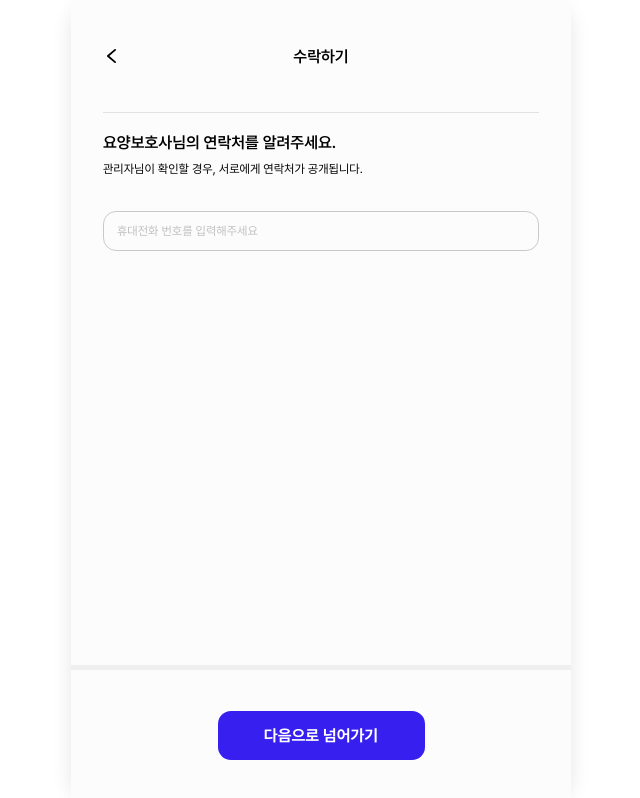
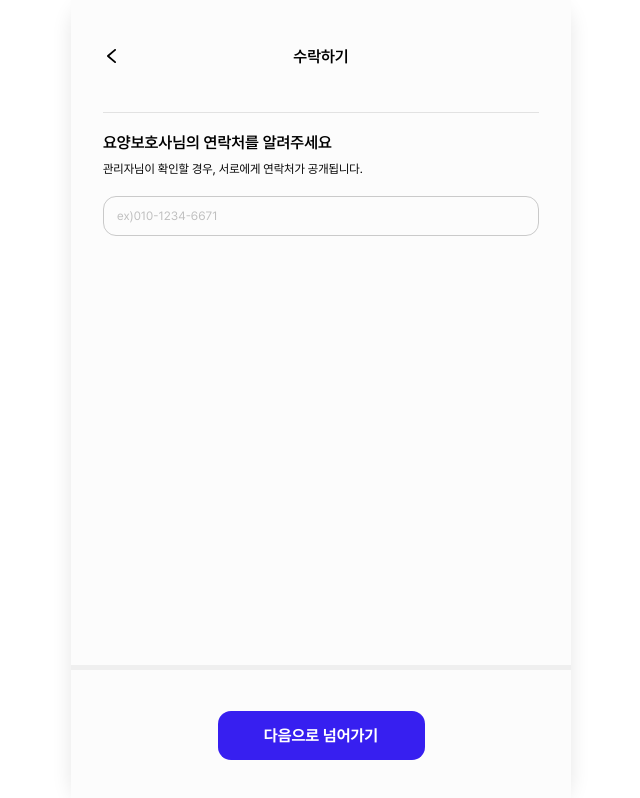
Before and after one commit to Maeum-Eum/Maeum-Eum-Front, a React (Vite) app: page /accept in a window 1280 px wide. Shown: the whole page, without its empty margins (319-959 px from the left). Built offline with nearby package versions, Linux system fonts and the light colour scheme.

Commit message:
수락하기 화면 수정 및 추가

```diff
--- a/src/pages/Accept.tsx
+++ b/src/pages/Accept.tsx
@@ -1,12 +1,33 @@
 import styled from 'styled-components';
 import { Input } from '../components/Input';
+import { useAcceptStore } from '../store/acceptStore';
 
 export const Accept = () => {
+  const { step } = useAcceptStore();
+
   return (
     <Wrapper>
-      <span>요양보호사님의 연락처를 알려주세요.</span>
-      <span>관리자님이 확인할 경우, 서로에게 연락처가 공개됩니다.</span>
-      <Input placeholder="휴대전화 번호를 입력해주세요"></Input>
+      {step === 1 ? (
+        <Title>요양보호사님의 연락처를 알려주세요</Title>
+      ) : (
+        <Title>
+          남기고 싶은 메시지를 작성해 주세요
+          <OptionalText>(선택)</OptionalText>
+        </Title>
+      )}
+      {step === 1 ? (
+        <span>관리자님이 확인할 경우, 서로에게 연락처가 공개됩니다.</span>
+      ) : (
+        <span></span>
+      )}
+      {step === 1 ? (
+        <Input placeholder="ex)010-1234-6671" maxLength={13}></Input>
+      ) : (
+        <Input placeholder="*10자 이상 입력해 주세요" maxLength={50}></Input>
+      )}
+      {step === 1 ? null : (
+        <span style={{ alignSelf: 'flex-end' }}>(0/50)</span>
+      )}
     </Wrapper>
   );
 };
@@ -15,17 +36,21 @@ const Wrapper = styled.div`
   padding: 0 3.2rem;
   display: flex;
   flex-direction: column;
-  height: 100dvh;
-
-  span:first-child {
-    border-top: 0.1rem solid ${({ theme }) => theme.colors.black10};
-    padding-top: 2rem;
-    ${({ theme }) => theme.fontStyles.headingSB}
-  }
+  ${({ theme }) => theme.fontStyles.bodyMediumL}
 
   span:nth-of-type(2) {
     margin-top: 1rem;
-    margin-bottom: 3.5rem;
+    margin-bottom: 2rem;
     ${({ theme }) => theme.fontStyles.bodyMediumR}
   }
 `;
+
+const Title = styled.span`
+  border-top: 0.1rem solid ${({ theme }) => theme.colors.black10};
+  padding-top: 2rem;
+  ${({ theme }) => theme.fontStyles.headingSB}
+`;
+const OptionalText = styled.span`
+  color: ${({ theme }) => theme.colors.sColor3};
+  ${({ theme }) => theme.fontStyles.head2R}
+`;
--- /dev/null
+++ b/src/pages/AcceptComplete.tsx
@@ -0,0 +1,47 @@
+import styled from 'styled-components';
+
+export const AcceptComplete = () => {
+  return (
+    <Wrapper>
+      <Content>
+        <Text>
+          <span>[평일/주말] 방문 요양 - 4등급 여자 어르신</span>
+          <span>
+            관리자가 곧 전화할 예정입니다.
+            <br />
+            기다려 주세요!
+          </span>
+          <span>관리자 전화번호: (010-0000-0000)</span>
+        </Text>
+      </Content>
+    </Wrapper>
+  );
+};
+const Content = styled.div`
+  flex-grow: 1;
+  margin-bottom: 7rem;
+  margin-top: 18rem;
+`;
+
+const Wrapper = styled.div`
+  min-height: 100dvh;
+  display: flex;
+  flex-direction: column;
+`;
+
+const Text = styled.div`
+  display: flex;
+  align-items: center;
+  flex-direction: column;
+  ${({ theme }) => theme.fontStyles.bodyMediumL}
+  text-align: center;
+  span:nth-child(1) {
+    margin-bottom: 8rem;
+    ${({ theme }) => theme.fontStyles.headingB};
+  }
+  span:nth-child(2) {
+    margin-bottom: 2rem;
+    ${({ theme }) => theme.fontStyles.large2SB};
+    color: ${({ theme }) => theme.colors.mainColor};
+  }
+`;
```
